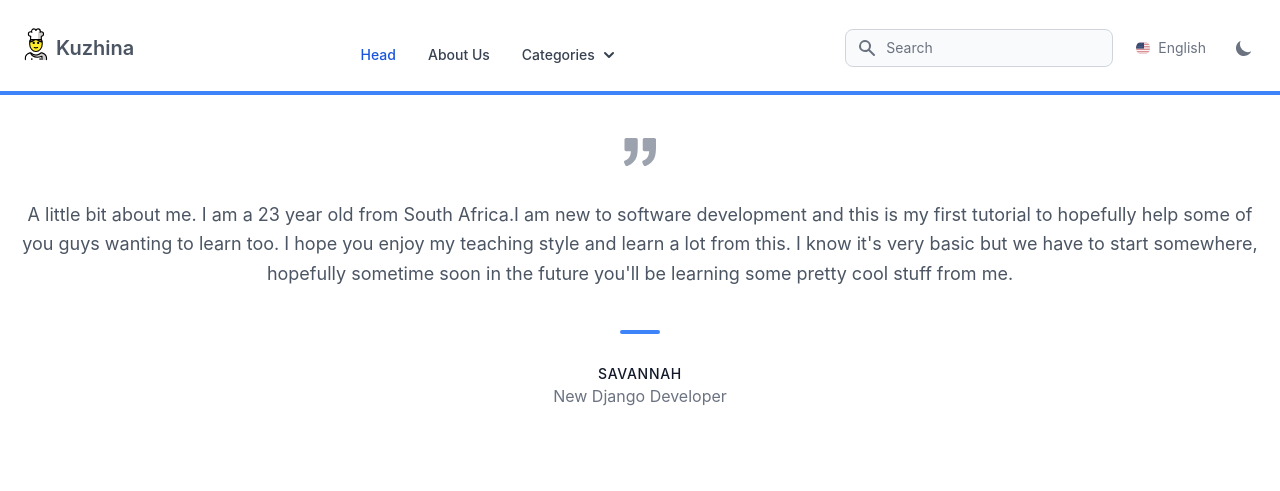
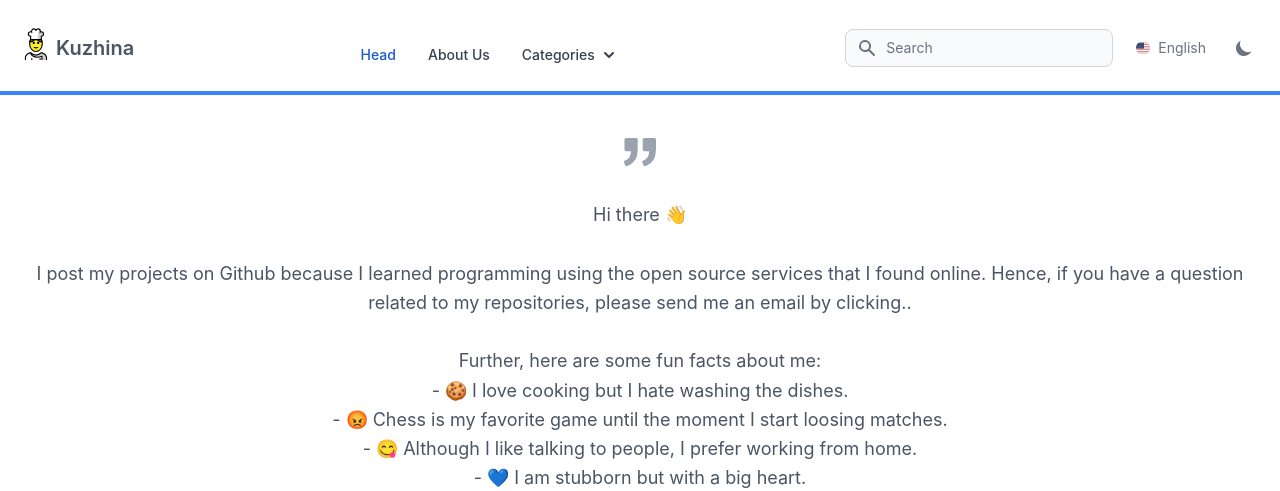
Before and after one commit to KryeKuzhinieri/kuzhina-blog, a Django app: page /en/about/ in a window 1280 px wide. Shown: the top 491 px of the page. Run offline with Django 4.2, Linux system fonts and the light colour scheme; data that the repository does not hold is empty; style sheets or scripts are compiled from the project's sources; some libraries are stand-ins or nearby versions.

Commit message:
more changes

```diff
--- a/kuzhinablog/settings.py
+++ b/kuzhinablog/settings.py
@@ -146,6 +146,7 @@ CKEDITOR_CONFIGS = {
         'height': 700,
         'mathJaxLib': '//cdn.mathjax.org/mathjax/2.2-latest/MathJax.js?config=TeX-AMS_HTML',
         'tabSpaces': 4,
+        'allowedContent': True,
         'extraPlugins': ','.join([
             "youtube",
             "markdown",
--- a/templates/about.html
+++ b/templates/about.html
@@ -8,7 +8,21 @@
         <svg xmlns="http://www.w3.org/2000/svg" fill="currentColor" class="inline-block w-8 h-8 text-gray-400 mb-8" viewBox="0 0 975.036 975.036">
           <path d="M925.036 57.197h-304c-27.6 0-50 22.4-50 50v304c0 27.601 22.4 50 50 50h145.5c-1.9 79.601-20.4 143.3-55.4 191.2-27.6 37.8-69.399 69.1-125.3 93.8-25.7 11.3-36.8 41.7-24.8 67.101l36 76c11.6 24.399 40.3 35.1 65.1 24.399 66.2-28.6 122.101-64.8 167.7-108.8 55.601-53.7 93.7-114.3 114.3-181.9 20.601-67.6 30.9-159.8 30.9-276.8v-239c0-27.599-22.401-50-50-50zM106.036 913.497c65.4-28.5 121-64.699 166.9-108.6 56.1-53.7 94.4-114.1 115-181.2 20.6-67.1 30.899-159.6 30.899-277.5v-239c0-27.6-22.399-50-50-50h-304c-27.6 0-50 22.4-50 50v304c0 27.601 22.4 50 50 50h145.5c-1.9 79.601-20.4 143.3-55.4 191.2-27.6 37.8-69.4 69.1-125.3 93.8-25.7 11.3-36.8 41.7-24.8 67.101l35.9 75.8c11.601 24.399 40.501 35.2 65.301 24.399z"></path>
         </svg>
-        <p class="leading-relaxed text-lg dark:text-white">A little bit about me. I am a 23 year old from South Africa.I am new to software development and this is my first tutorial to hopefully help some of you guys wanting to learn too. I hope you enjoy my teaching style and learn a lot from this. I know it's very basic but we have to start somewhere, hopefully sometime soon in the future you'll be learning some pretty cool stuff from me. </p>
+        <div class="leading-relaxed text-lg dark:text-white">
+          Hi there 👋
+          <br><br>
+          I post my projects on Github because I learned programming using the open source services that I found online. Hence, if you have a question related to my repositories, please send me an email by clicking..
+          <br><br>
+          Further, here are some fun facts about me:
+          <br>
+          <p class="justify-center">
+          - 🍪 I love cooking but I hate washing the dishes.<br>
+          - 😡 Chess is my favorite game until the moment I start loosing matches.<br>
+          - 😋 Although I like talking to people, I prefer working from home.<br>
+          - 💙 I am stubborn but with a big heart.<br>
+🏃
+          </p>
+        </div>
         <span class="inline-block h-1 w-10 rounded bg-blue-500 mt-8 mb-6"></span>
         <h2 class="text-gray-900 font-medium title-font tracking-wider text-sm dark:text-white">SAVANNAH</h2>
         <p class="text-gray-500 dark:text-white">New Django Developer</p>
--- a/templates/base.html
+++ b/templates/base.html
@@ -9,10 +9,11 @@
   <meta name="viewport" content="width=device-width, initial-scale=1.0">
   <link rel="stylesheet" href="{% static 'css/tailwind/output.css' %}" />
   <link rel="stylesheet" href="{% static 'css/tailwind/node_modules/flowbite/dist/flowbite.min.css' %}" />
+  <script type="text/javascript" id="MathJax-script" async src="https://cdn.jsdelivr.net/npm/mathjax@3.0.0/es5/tex-mml-chtml.js"></script>
   <script src="{% static 'ckeditor/ckeditor/plugins/codesnippet/lib/highlight/highlight.pack.js' %}"></script>
   <script src="{% static 'js/scripts.js' %}"></script>
   <script>
-    loadedTheme()
+    loadedTheme();
     hljs.initHighlightingOnLoad();
   </script>
   <link rel='stylesheet' href='{% static 'css/page.css' %}' type='text/css'>
--- a/templates/post.html
+++ b/templates/post.html
@@ -16,7 +16,7 @@
 								{{ post.timestamp }}
 							{% endif %}
 						</p>
-						<img class="h-40 rounded w-full object-cover object-center mb-6" src="{{ post.thumbnail.url }}" alt="content">
+						<img class="rounded w-full object-cover object-center mb-6" src="{{ post.thumbnail.url }}" alt="content">
 			</div>
 			<!--Post Content-->
 			<div class="py-6 dark:text-white">
```
Also changed, not shown: 1 other file.
